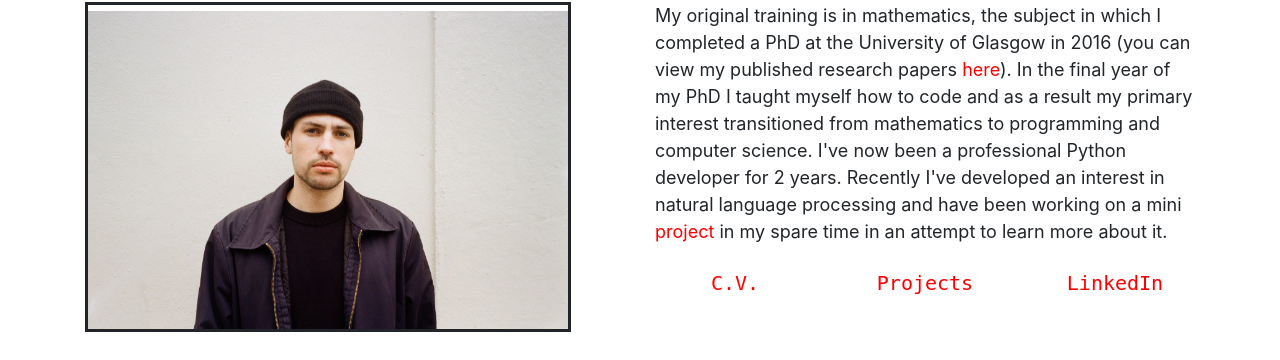
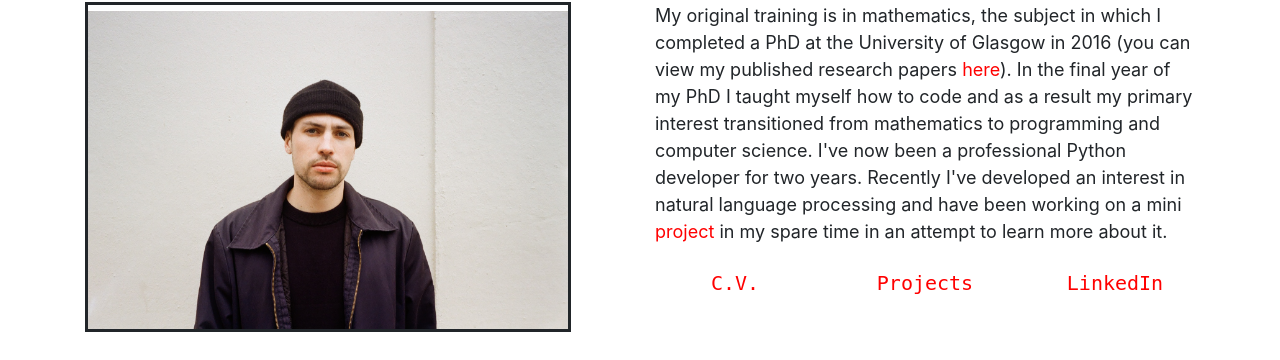
Before and after one commit to PaulGilmartin/personalwebsite, a Flask app: page /about in a window 1280 px wide. Shown: the part 185-545 px from the top of the page. Run offline with Flask 2, Linux system fonts and the light colour scheme; some libraries are stand-ins or nearby versions; some web fonts are replaced.

Commit message:
minor update to about me

```diff
--- a/app/templates/about.html
+++ b/app/templates/about.html
@@ -21,7 +21,7 @@
               My original training is in mathematics, the subject in which I completed a PhD at the University of Glasgow
               in 2016 (you can view my published research papers <a href="{{ url_for('main.publications') }}">here</a>). In the final
               year of my PhD I taught myself how to code and as a result my primary interest transitioned from mathematics
-              to programming and computer science. I've now been a professional Python developer for 2 years. Recently I've developed an interest
+              to programming and computer science. I've now been a professional Python developer for two years. Recently I've developed an interest
                 in natural language processing and have been working on a mini <a href="">project</a> in my spare time
                 in an attempt to learn more about it.
                 <div class="row">
```
